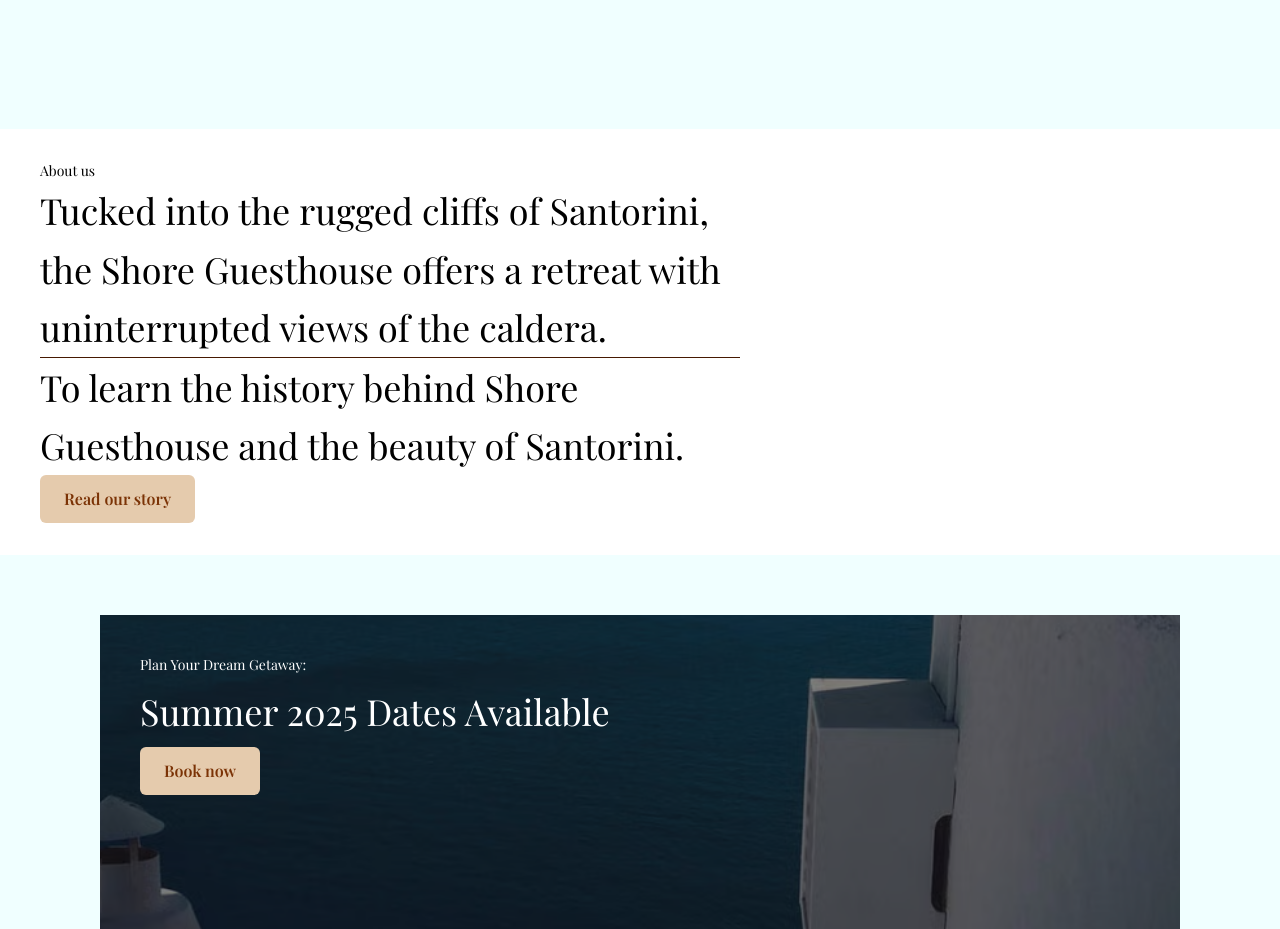
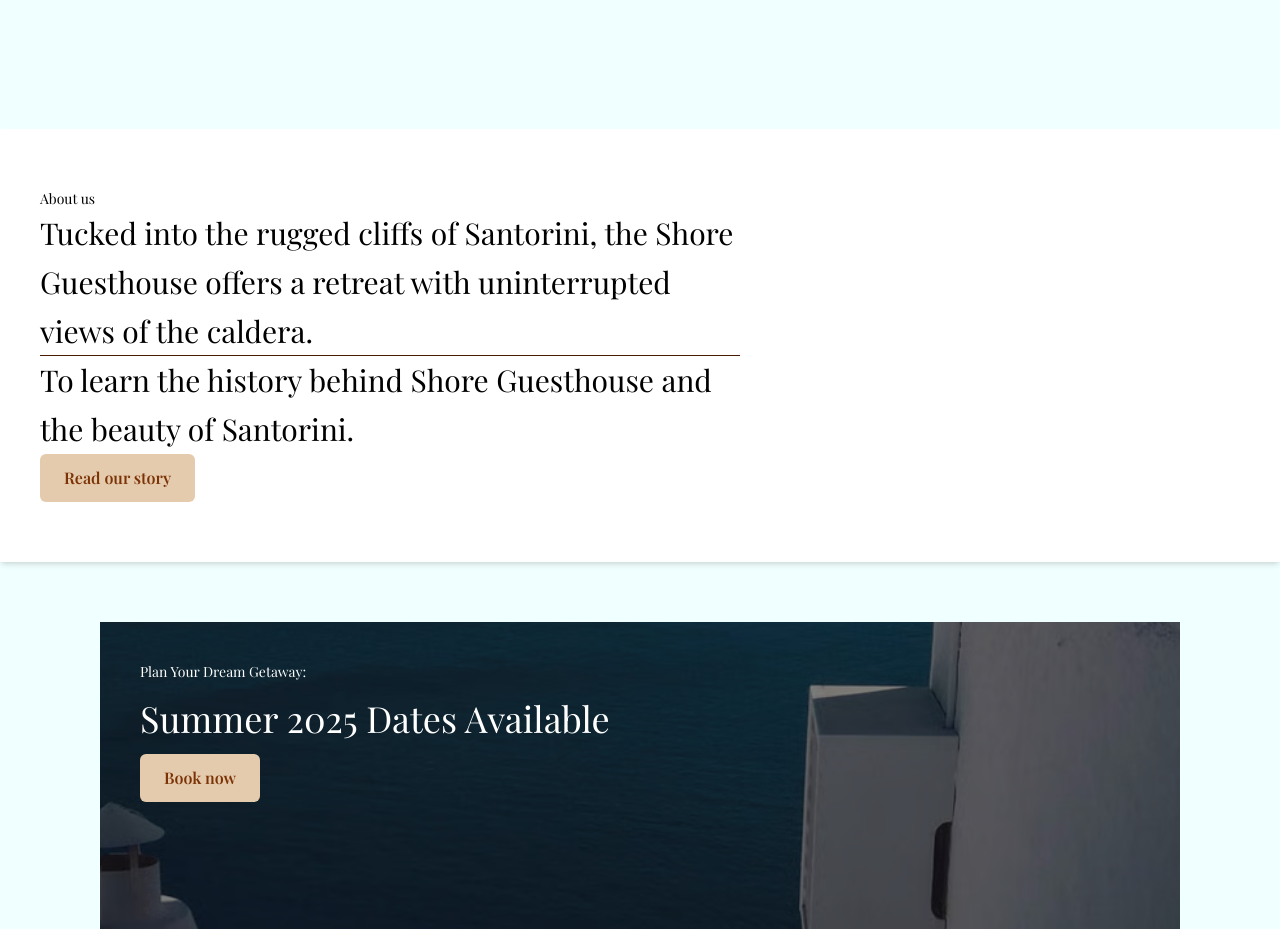
Before and after one commit to Muskan-Shah-6/Shore_guesthouse, a React (Vite) app in the folder shore_guestHouse/: page / in a window 1280 px wide. Shown: the part 1340-2269 px from the top of the page. Built offline with nearby package versions, Linux system fonts and the light colour scheme; a web font is replaced by a local one.

Commit message:
Muskan
Done some changes in about section

```diff
--- a/shore_guestHouse/src/pages/Home.jsx
+++ b/shore_guestHouse/src/pages/Home.jsx
@@ -37,16 +37,16 @@ const Home = () => {
 
             {/* About section */}
             <section className='py-15' >
-                <div className='bg-white max-w-7xl mx-auto px-2 sm:px-[15px] lg:px-10 py-8 space-y-2 '>
+                <div className='bg-white shadow-md max-w-7xl mx-auto  px-2 sm:px-[15px] lg:px-10 py-15 space-y-2 '>
                     <div data-aos="fade-up">
                         <p className='text-start text-sm text-black'>About us</p>
-                        <h1 className="text-xl sm:text-2xl md:text-3xl lg:text-4xl max-w-[700px] w-full leading-relaxed">
+                        <h1 className="text-xl sm:text-2xl md:text-3xl lg:text-3xl max-w-[700px] w-full leading-relaxed">
                             Tucked into the rugged cliffs of Santorini, the Shore Guesthouse offers a retreat with uninterrupted views of the caldera.
                         </h1>
 
                         <hr className="border-amber-950 max-w-[700px] w-full" />
 
-                        <h1 className="text-xl sm:text-2xl md:text-3xl lg:text-4xl max-w-[700px] w-full leading-relaxed">
+                        <h1 className="text-xl sm:text-2xl md:text-3xl lg:text-3xl max-w-[700px] w-full leading-relaxed">
                             To learn the history behind Shore Guesthouse and the beauty of Santorini.
                         </h1>
                         <AnimatedButton onClick={() => navigate('/info')}>Read our story</AnimatedButton>
```
